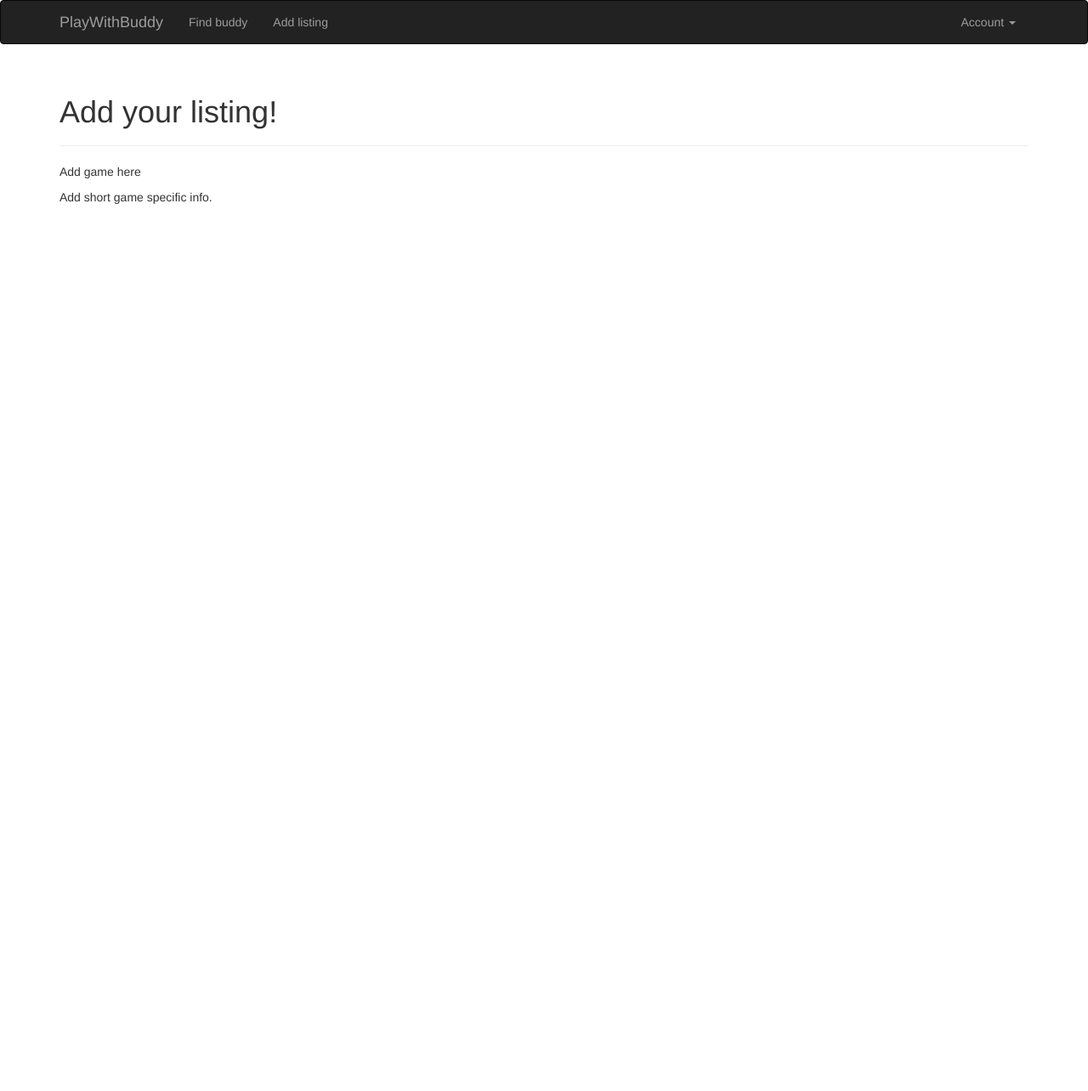
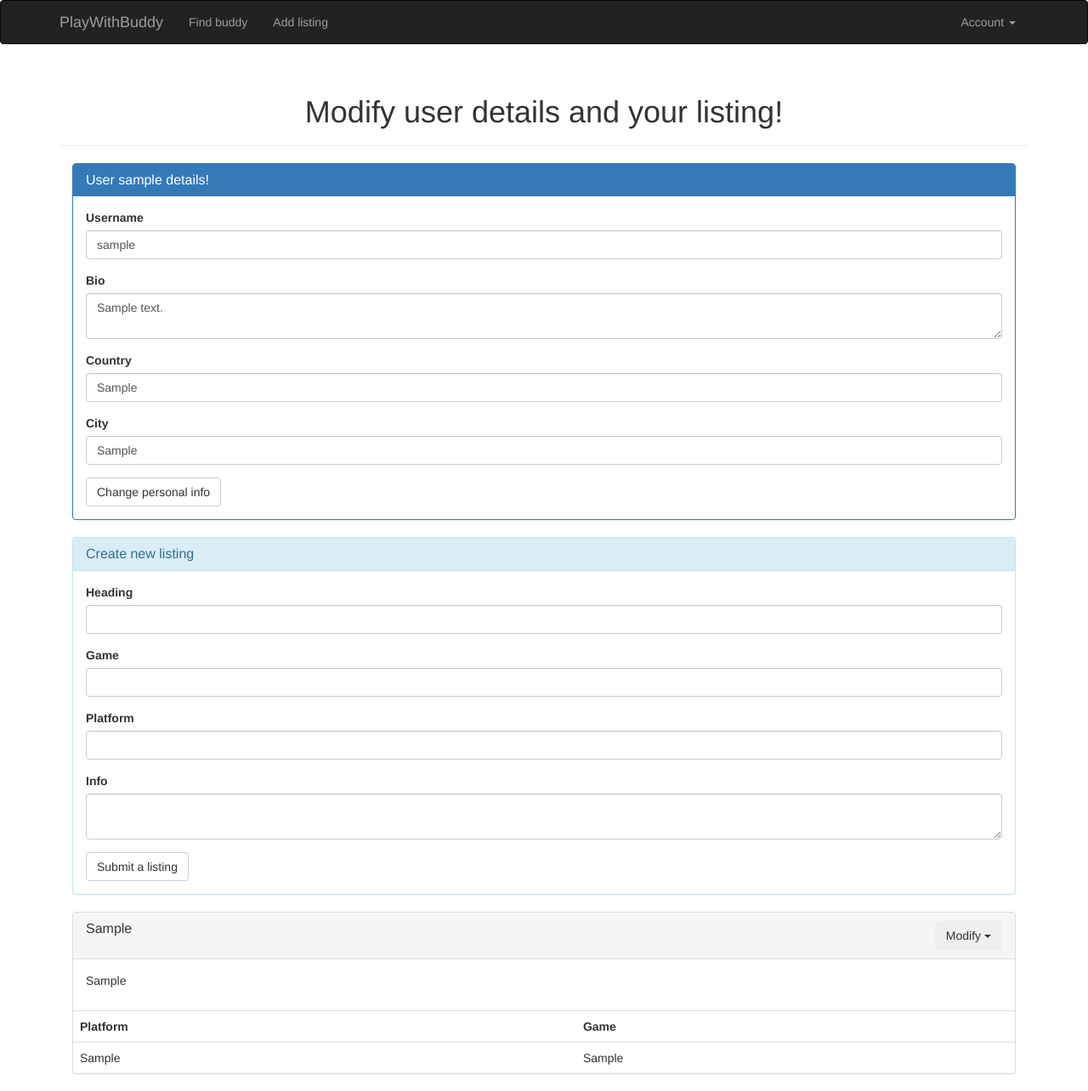
Before and after one commit to suohilvi/playwithbuddy, a Flask app: page /user in a window 1280 px wide. Shown: the whole page at 85% size. Before the commit the page ends 240 px from the top, so only its background shows below. Run offline with Flask 2, Linux system fonts and the light colour scheme; a user stored in the database is signed in; tables that the repository leaves empty hold one stand-in row (values such as "Sample post"); some libraries are stand-ins or nearby versions.

Commit message:
User listingmanagement up and running

```diff
--- a/app/main/forms.py
+++ b/app/main/forms.py
@@ -1,8 +1,19 @@
+from flask_login import current_user
 from flask_wtf import FlaskForm
-from wtforms import StringField, SubmitField
+from wtforms import StringField, HiddenField, SubmitField, TextAreaField
 from wtforms.validators import DataRequired
 
+class BioForm(FlaskForm):
+    username = StringField('Username',validators=[DataRequired()])
+    bio = TextAreaField('Bio')
+    country = StringField('Country')
+    city = StringField('City')
+    submit = SubmitField('Change personal info')
 
-class NameForm(FlaskForm):
-    name = StringField('What is your name?', validators=[DataRequired()])
-    submit = SubmitField('Submit')
+class ListForm(FlaskForm):
+    header = StringField('Heading',validators=[DataRequired()])
+    game = StringField('Game',validators=[DataRequired()])
+    platform = StringField('Platform',validators=[DataRequired()])
+    info = TextAreaField('Info')
+    id = HiddenField()
+    submit = SubmitField('Submit a listing')
--- a/app/main/views.py
+++ b/app/main/views.py
@@ -1,6 +1,9 @@
-from flask import render_template
-from flask_login.utils import login_required
+from flask import render_template, redirect, request, flash
+from flask_login import login_required, current_user
 from . import main
+from .. import db
+from ..models import Listing
+from .forms import BioForm, ListForm
 
 
 @main.route('/')
@@ -11,10 +14,89 @@ def index():
 def find():
     return render_template('find.html')
 
-@main.route('/user')
+@main.route('/user', methods=['GET', 'POST'])
 @login_required
 def user():
-    return render_template('user.html')
+
+    bioform = BioForm()
+    if request.method == 'GET':
+        bioform.username.data = current_user.username
+        if current_user.bio is None or bool(current_user.bio) is False:
+            bioform.bio.description = 'Type your personal bio here'
+        else:
+            bioform.bio.data = current_user.bio
+
+        if current_user.country is None or bool(current_user.country) is False:
+            bioform.country.description = 'Input country if you wish'
+        else:
+            bioform.country.data = current_user.country
+
+        if current_user.city is None or bool(current_user.city) is False:
+            bioform.city.description = 'Input city if you wish'
+        else:
+            bioform.city.data = current_user.city
+    if bioform.validate_on_submit():
+        if bioform.username is not None:
+            current_user.username = bioform.username.data
+            current_user.bio = bioform.bio.data
+            current_user.country = bioform.country.data
+            current_user.city = bioform.city.data
+            db.session.add(current_user)
+            db.session.commit()
+            return redirect('user')
+        flash('Username must be stated.')
+
+    listform = ListForm()
+    if listform.validate_on_submit():
+        new_listing = Listing()
+        new_listing.user_id = current_user.id
+        new_listing.header = listform.header.data
+        new_listing.game = listform.game.data
+        new_listing.platform = listform.platform.data
+        new_listing.info = listform.info.data
+        db.session.add(new_listing)
+        db.session.commit()
+        return redirect('user')
+
+    listings = Listing.query.filter_by(user_id=current_user.id).all()
+
+    return render_template('user.html', bioform=bioform, listform=listform, listings=listings)
+
+
+@main.route('/modify', methods=['GET', 'POST'])
+@login_required
+def modify():
+    listform = ListForm()
+    if current_user.id == int(request.args['user']):
+        listing_id = request.args['listing']
+        modify = Listing.query.filter_by(id = listing_id).first()
+        if request.method == 'GET':
+            listform.id.data = modify.id
+            listform.header.data = modify.header
+            listform.game.data = modify.game
+            listform.platform.data = modify.platform
+            listform.info.data = modify.info
+        if listform.validate_on_submit():
+            modify.id = listform.id.data
+            modify.header = listform.header.data
+            modify.game = listform.game.data
+            modify.platform = listform.platform.data
+            modify.info = listform.info.data
+            db.session.commit()
+            return redirect('user')
+    else:
+        return redirect('user')
+    return render_template('modify.html', listform=listform)
+
+@main.route('/delete')
+@login_required
+def delete():
+    if current_user.id == int(request.args['user']):
+        listing_id = request.args['listing']
+        delete = Listing.query.filter_by(id = listing_id).first()
+        db.session.delete(delete)
+        db.session.commit()
+    return redirect('user')
 
 @main.route('/admin')
 @login_required
--- a/app/templates/user.html
+++ b/app/templates/user.html
@@ -1,13 +1,77 @@
 {% extends "base.html" %}
+{% import "bootstrap/wtf.html" as wtf %}
 
 {% block title %}Play with Buddy - User area{% endblock %}
 
 {% block page_content %}
 <div class="page-header">
-    <h1>Add your listing!</h1>
+  <h1 class="text-center">Modify user details and your listing!</h1>
 </div>
-<div class="page-content">
-    <p>Add game here</p>
-    <p>Add short game specific info.</p>
+
+<div class="container-fluid">
+    <div class="row">
+        <div class="col-xs-12">
+            <div class="panel panel-primary">
+                <div class="panel-heading">
+                  <h3 class="panel-title">User {{current_user.username}} details!</h3>
+                </div>
+                <div class="panel-body">
+                    {{ wtf.quick_form(bioform) }}
+                </div>
+              </div>
+              <div class="panel panel-info">
+                <div class="panel-heading">
+                  <h3 class="panel-title">Create new listing</h3>
+                </div>
+                <div class="panel-body">
+                    {{ wtf.quick_form(listform) }}
+                </div>
+              </div>
+
+              <div class="listings">
+
+                {% for listing in listings %}
+                <div class="panel panel-default">
+                  <div class="panel-heading container-fluid">
+                    <div class="row">
+                      <div class="col-xs-8">
+                        <h3 class="panel-title center-block">{{ listing.header }}</h3>
+                      </div>
+                      <div class="col-xs-4 text-right">
+                        <div class="btn-group">
+                          <button type="button" class="btn dropdown-toggle btn-md" data-toggle="dropdown" aria-haspopup="true" aria-expanded="false">
+                            Modify <span class="caret"></span>
+                          </button>
+                          <ul class="dropdown-menu dropdown-menu-right">
+                            <li><a href="{{ url_for('main.modify', action=1, user=current_user.id, listing=listing.id) }}">Modify</a></li>
+                            <li><a href="{{ url_for('main.delete', user=current_user.id, listing=listing.id) }}">Delete</a></li>
+                          </ul>
+                        </div>
+                      </div>
+                    </div>
+                  </div>
+
+                  <div class="panel-body">
+                    <p>{{listing.info}}</p>
+                  </div>
+
+                  <table class="table">
+                    <tr>
+                      <th>Platform</th>
+                      <th>Game</th>
+                    </tr>
+                    <tr>
+                      <td>{{listing.platform}}</td>
+                      <td>{{listing.game}}</td>
+                    </tr>
+                  </table>
+
+                </div>
+                {% endfor %}
+
+            </div>
+        </div>
+
+    </div>
 </div>
 {% endblock %}
```
Also changed, not shown: app/templates/find.html (+43 -3 lines), app/templates/index.html (+14 -3 lines), app/templates/modify.html (added, +25 -0 lines), 1 other file.
